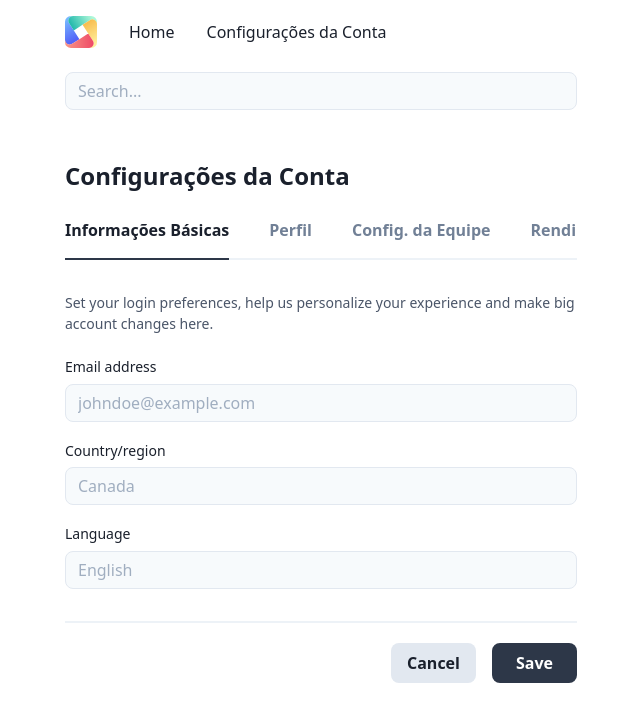
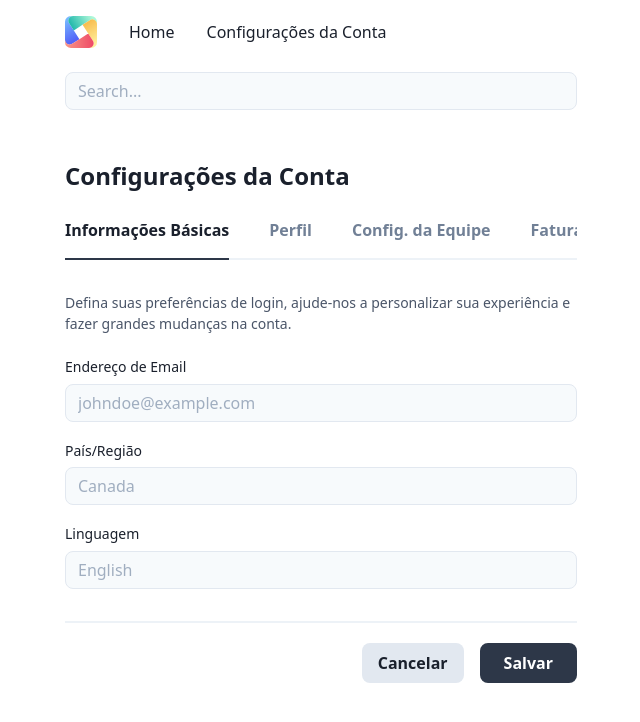
Before and after one commit to rolandmontalvan/yarn-next-vercel, a Next.js app: page /account-settings/basic-information in a window 1280 px wide. Shown: the top 722 px of the page, without its empty margins (319-959 px from the left). Built offline with nearby package versions, Linux system fonts and the light colour scheme.

Commit message:
traduçoes da pagina

```diff
--- a/components/AccountSettingsLayout.js
+++ b/components/AccountSettingsLayout.js
@@ -40,7 +40,7 @@ const AccountSettingsLayout = ({ children }) => {
         </ActiveLink>
 
         <ActiveLink href="/account-settings/billing" className="ml-10">
-          Rendimento
+          Faturamento
         </ActiveLink>
 
         <ActiveLink href="/account-settings/notifications" className="ml-10">
--- a/pages/account-settings/basic-information.js
+++ b/pages/account-settings/basic-information.js
@@ -6,14 +6,14 @@ const Index = () => (
     <div>
       <div className="pt-6 pb-8 sm:pt-8">
         <p className="text-sm text-gray-700">
-          Set your login preferences, help us personalize your experience and
-          make big account changes here.
+        Defina suas preferências de login, ajude-nos a personalizar sua experiência
+        e fazer grandes mudanças na conta.
         </p>
         <div className="mt-6">
           <div className="max-w-4xl mx-auto">
             <label className="block">
               <span className="block font-medium text-sm text-gray-900 leading-tight">
-                Email address
+                Endereço de Email
               </span>
               <div className="mt-2">
                 <input
@@ -25,7 +25,7 @@ const Index = () => (
             </label>
             <label className="block mt-5">
               <span className="block font-medium text-sm text-gray-900 leading-tight">
-                Country/region
+                País/Região
               </span>
               <div className="mt-2">
                 <input
@@ -36,7 +36,7 @@ const Index = () => (
             </label>
             <label className="block mt-5">
               <span className="block font-medium text-sm text-gray-900 leading-tight">
-                Language
+                Linguagem
               </span>
               <div className="mt-2">
                 <input
@@ -53,13 +53,13 @@ const Index = () => (
           type="button"
           className="px-4 py-3 leading-none font-semibold rounded-lg bg-gray-300 text-gray-900 hover:bg-gray-400 focus:outline-none focus:bg-gray-400"
         >
-          Cancel
+          Cancelar
         </button>
         <button
           type="button"
           className="ml-4 px-6 py-3 leading-none font-semibold rounded-lg bg-gray-800 text-white hover:bg-gray-900 focus:outline-none focus:bg-gray-900"
         >
-          Save
+          Salvar
         </button>
       </div>
     </div>
--- a/pages/account-settings/billing.js
+++ b/pages/account-settings/billing.js
@@ -5,12 +5,12 @@ const Index = () => (
   <AccountSettingsLayout>
     <div>
       <div className="pt-6 pb-8 sm:pt-8">
-        <p className="text-sm text-gray-700">Set your billing information.</p>
+        <p className="text-sm text-gray-700">Defina suas informações de faturamento.</p>
         <div className="mt-6">
           <div className="max-w-4xl mx-auto">
             <label className="block">
               <span className="block font-medium text-sm text-gray-900 leading-tight">
-                Credit card number
+                Número do Catão de Crédito
               </span>
               <div className="mt-2">
                 <input
@@ -22,7 +22,7 @@ const Index = () => (
             </label>
             <label className="block mt-5">
               <span className="block font-medium text-sm text-gray-900 leading-tight">
-                Billing address
+                Endereço da Fatura
               </span>
               <div className="mt-2">
                 <input
@@ -39,13 +39,13 @@ const Index = () => (
           type="button"
           className="px-4 py-3 leading-none font-semibold rounded-lg bg-gray-300 text-gray-900 hover:bg-gray-400 focus:outline-none focus:bg-gray-400"
         >
-          Cancel
+          Cancelar
         </button>
         <button
           type="button"
           className="ml-4 px-6 py-3 leading-none font-semibold rounded-lg bg-gray-800 text-white hover:bg-gray-900 focus:outline-none focus:bg-gray-900"
         >
-          Save
+          Salvar
         </button>
       </div>
     </div>
--- a/pages/account-settings/notifications.js
+++ b/pages/account-settings/notifications.js
@@ -6,13 +6,13 @@ const Index = () => (
     <div>
       <div className="pt-6 pb-8 sm:pt-8">
         <p className="text-sm text-gray-700">
-          Set your notification preferences.
+          Defina suas preferências de notificação.
         </p>
         <div className="mt-6">
           <div className="max-w-4xl mx-auto">
             <label className="block">
               <span className="block font-medium text-sm text-gray-900 leading-tight">
-                Receive marketing emails
+                Receba emails Promocionais
               </span>
               <div className="mt-2">
                 <input
@@ -30,13 +30,13 @@ const Index = () => (
           type="button"
           className="px-4 py-3 leading-none font-semibold rounded-lg bg-gray-300 text-gray-900 hover:bg-gray-400 focus:outline-none focus:bg-gray-400"
         >
-          Cancel
+          Cancelar
         </button>
         <button
           type="button"
           className="ml-4 px-6 py-3 leading-none font-semibold rounded-lg bg-gray-800 text-white hover:bg-gray-900 focus:outline-none focus:bg-gray-900"
         >
-          Save
+          Salvar
         </button>
       </div>
     </div>
--- a/pages/account-settings/profile.js
+++ b/pages/account-settings/profile.js
@@ -6,13 +6,13 @@ const Index = () => (
     <div>
       <div className="pt-6 pb-8 sm:pt-8">
         <p className="text-sm text-gray-700">
-          Set your your profile information here for others on the site to view.
+          Defina as informações do seu perfil aqui para que outras pessoas no site possam ver.
         </p>
         <div className="mt-6">
           <div className="max-w-4xl mx-auto">
             <label className="block">
               <span className="block font-medium text-sm text-gray-900 leading-tight">
-                Display name
+                Nome em Exibição
               </span>
               <div className="mt-2">
                 <input
@@ -30,13 +30,13 @@ const Index = () => (
           type="button"
           className="px-4 py-3 leading-none font-semibold rounded-lg bg-gray-300 text-gray-900 hover:bg-gray-400 focus:outline-none focus:bg-gray-400"
         >
-          Cancel
+          Cancelar
         </button>
         <button
           type="button"
           className="ml-4 px-6 py-3 leading-none font-semibold rounded-lg bg-gray-800 text-white hover:bg-gray-900 focus:outline-none focus:bg-gray-900"
         >
-          Save
+          Salvar
         </button>
       </div>
     </div>
--- a/pages/account-settings/security.js
+++ b/pages/account-settings/security.js
@@ -5,12 +5,12 @@ const Index = () => (
   <AccountSettingsLayout>
     <div>
       <div className="pt-6 pb-8 sm:pt-8">
-        <p className="text-sm text-gray-700">Set your security preferences.</p>
+        <p className="text-sm text-gray-700">Defina suas preferências de segurança.</p>
         <div className="mt-6">
           <div className="max-w-4xl mx-auto">
             <label className="block">
               <span className="block font-medium text-sm text-gray-900 leading-tight">
-                Enable two-factor authentication
+                Habilitar autenticação de dois fatores
               </span>
               <div className="mt-2">
                 <input
@@ -22,7 +22,7 @@ const Index = () => (
             </label>
             <label className="block mt-5">
               <span className="block font-medium text-sm text-gray-900 leading-tight">
-                Notify me of new logins
+                Notifique-me sobre novos logins
               </span>
               <div className="mt-2">
                 <input
@@ -39,13 +39,13 @@ const Index = () => (
           type="button"
           className="px-4 py-3 leading-none font-semibold rounded-lg bg-gray-300 text-gray-900 hover:bg-gray-400 focus:outline-none focus:bg-gray-400"
         >
-          Cancel
+          Cancelar
         </button>
         <button
           type="button"
           className="ml-4 px-6 py-3 leading-none font-semibold rounded-lg bg-gray-800 text-white hover:bg-gray-900 focus:outline-none focus:bg-gray-900"
         >
-          Save
+          Salvar
         </button>
       </div>
     </div>
--- a/pages/account-settings/team-settings.js
+++ b/pages/account-settings/team-settings.js
@@ -5,12 +5,12 @@ const Index = () => (
   <AccountSettingsLayout>
     <div>
       <div className="pt-6 pb-8 sm:pt-8">
-        <p className="text-sm text-gray-700">Set your team preferences here.</p>
+        <p className="text-sm text-gray-700">Defina suas preferências de equipe aqui.</p>
         <div className="mt-6">
           <div className="max-w-4xl mx-auto">
             <label className="block">
               <span className="block font-medium text-sm text-gray-900 leading-tight">
-                Team name
+                Nome da Equipe
               </span>
               <div className="mt-2">
                 <input
@@ -28,13 +28,13 @@ const Index = () => (
           type="button"
           className="px-4 py-3 leading-none font-semibold rounded-lg bg-gray-300 text-gray-900 hover:bg-gray-400 focus:outline-none focus:bg-gray-400"
         >
-          Cancel
+          Cancelar
         </button>
         <button
           type="button"
           className="ml-4 px-6 py-3 leading-none font-semibold rounded-lg bg-gray-800 text-white hover:bg-gray-900 focus:outline-none focus:bg-gray-900"
         >
-          Save
+          Salvar
         </button>
       </div>
     </div>
--- a/pages/index.js
+++ b/pages/index.js
@@ -4,7 +4,7 @@ const Index = () => (
   <div className="mt-8 max-w-xl mx-auto px-8">
     <h1 className="text-center">
       <span className="block text-xl text-gray-600 leading-tight">
-        Bem a nossa
+        Bem vindo(a) a nossa
       </span>
       <span className="block text-5xl font-bold leading-none">
         Consulta Acadêmica
```
